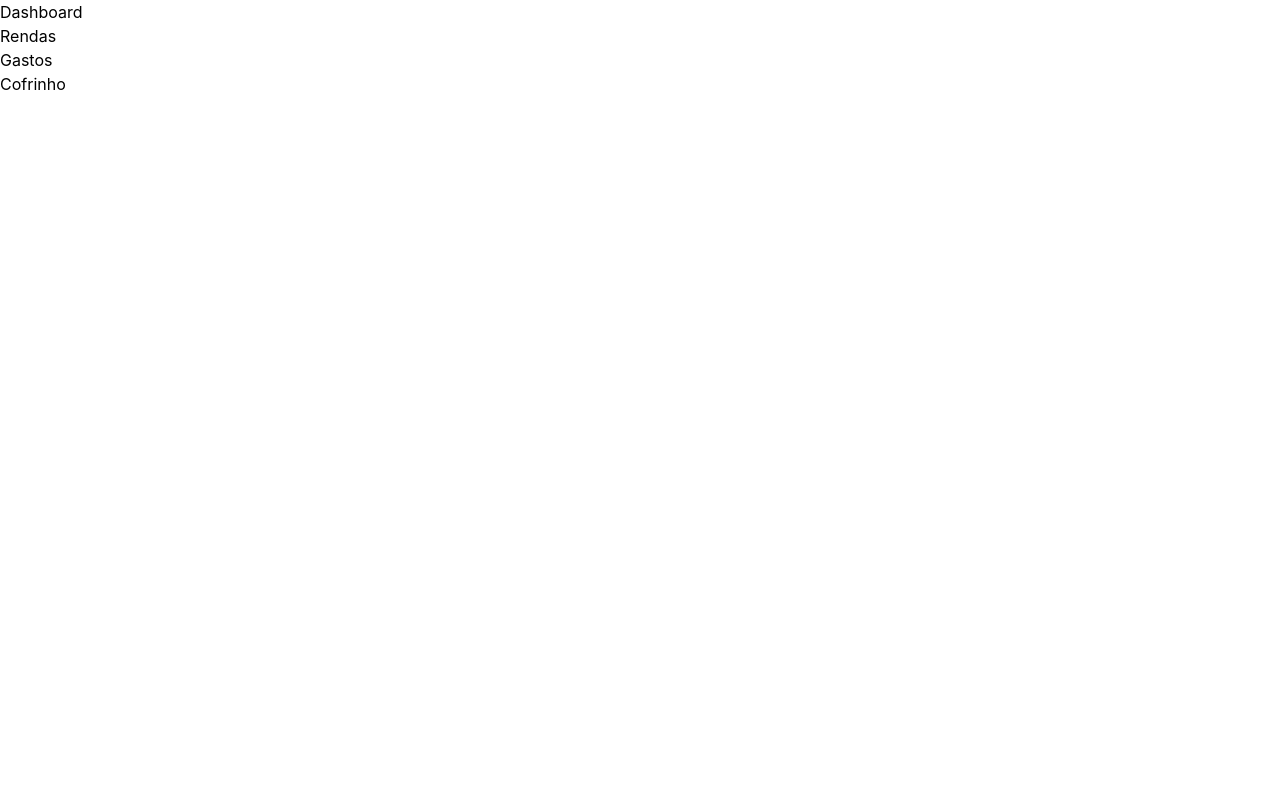
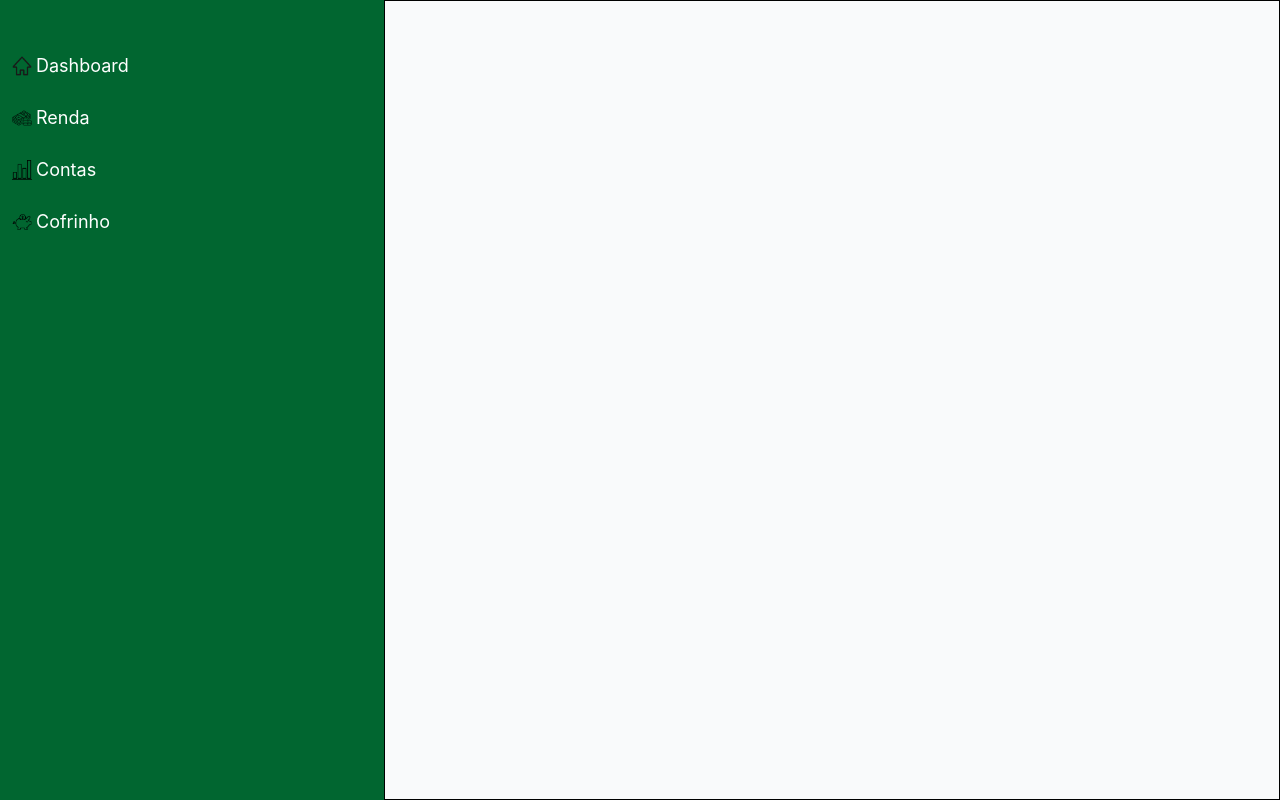
Before and after one commit to Luiz-Reis-Neves/fin-cntrl, a website built with Vite: page index.html in a window 1280 px wide. Built offline with nearby package versions, Linux system fonts and the light colour scheme.

Commit message:
introdução da navbar e estilizações

```diff
--- a/index.html
+++ b/index.html
@@ -7,18 +7,64 @@
     <link rel="stylesheet" href="./src/styles/style.css" />
     <title>controle financeiro</title>
   </head>
-  <body>
-    <div id="container-principal">
-      <nav id="menu-navegacao">
-        <ul id="lista-navegacao">
-          <li><a href="#">Dashboard</a></li>
-          <li><a href="#">Rendas</a></li>
-          <li><a href="#">Gastos</a></li>
-          <li><a href="#">Cofrinho</a></li>
+  <body class="bg-gray-100">
+    <!-- Container principal -->
+    <div id="container-pai" class="w-full flex min-h-screen">
+      <!-- Menu de navegação -->
+      <nav
+        id="container-menu-filho-1"
+        class="w-[30%] bg-green-800 text-white p-2 flex flex-col"
+      >
+        <!-- Lista de navegação -->
+        <ul
+          id="lista-navegacao"
+          class="w-full flex flex-col gap-4 mt-10 text-lg"
+        >
+          <li>
+            <button
+              class="w-full gap-1 p-1 flex items-center text-left hover:bg-green-700 text-white rounded"
+            >
+              <img src="./src/assets/apartment.png" alt="" class="w-5 h-5" />
+              Dashboard
+            </button>
+          </li>
+          <li>
+            <button
+              class="w-full gap-1 p-1 flex items-center text-left hover:bg-green-700 text-white rounded"
+            >
+              <img src="./src/assets/money.png" alt="" class="w-5 h-5" />
+              Renda
+            </button>
+          </li>
+          <li class="w-full flex items-center gap-1">
+            <button
+              class="w-full gap-1 p-1 flex items-center text-left hover:bg-green-700 text-white rounded"
+            >
+              <img src="./src/assets/bar-chart.png" alt="" class="w-5 h-5" />
+              Contas
+            </button>
+          </li>
+          <li class="w-full flex items-center gap-1">
+            <button
+              class="w-full gap-1 p-1 flex items-center text-left hover:bg-green-700 text-white rounded"
+            >
+              <img src="./src/assets/piggy-bank.png" alt="" class="w-5 h-5" />
+              Cofrinho
+            </button>
+          </li>
         </ul>
+        <!-- Lista de navegação fim -->
       </nav>
-      <div id="conteudo-principal"></div>
+      <!-- Menu de navegação fim -->
+
+      <!-- Conteúdo principal -->
+      <div
+        id="container-conteudo-filho-2"
+        class="w-[70%] bg-gray-50 border"
+      ></div>
+      <!-- Conteúdo principal fim -->
     </div>
+    <!-- container principal fim -->
 
     <script type="module" src="./src/main.js"></script>
   </body>
```
Also changed, not shown: src/assets/apartment.png (added), src/assets/bar-chart.png (added), src/assets/money.png (added), src/assets/piggy-bank.png (added).
